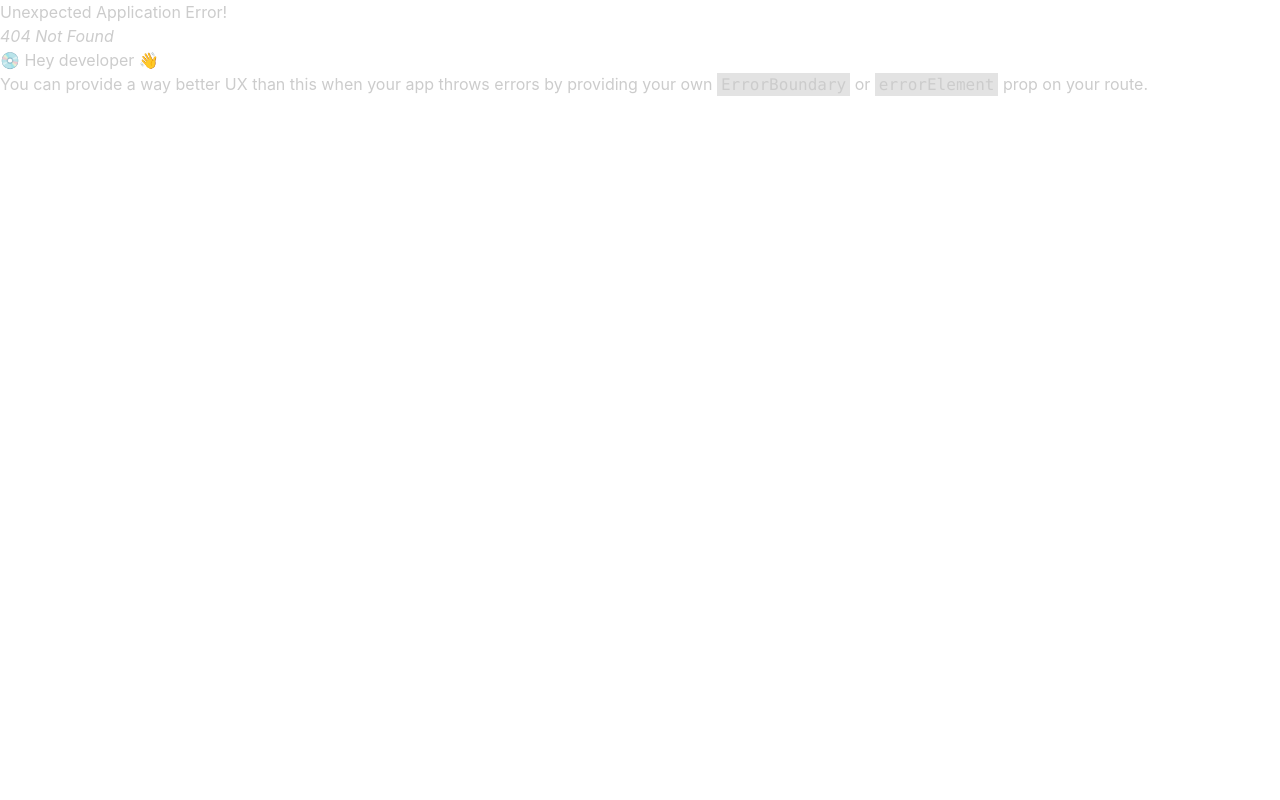
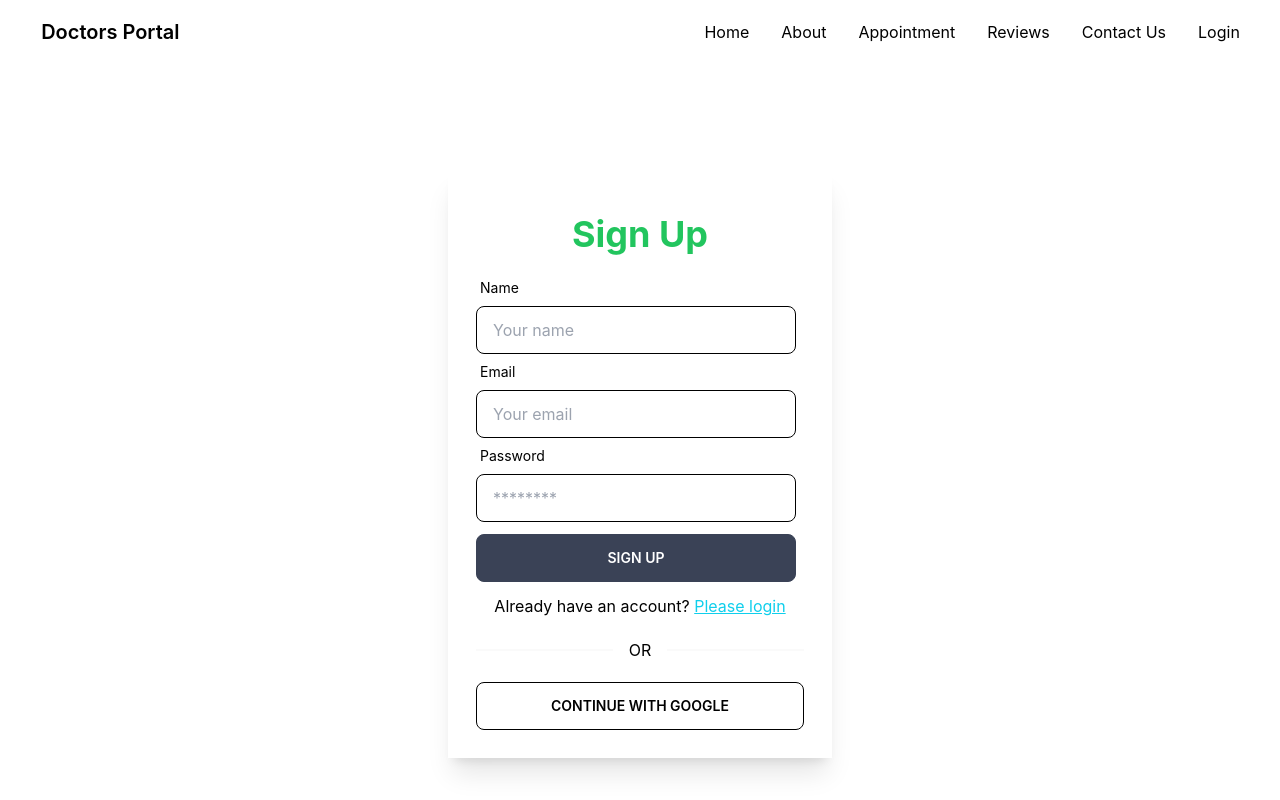
Before and after one commit to Sayem92/doctors-portal, a React (Create React App) app: page /signup in a window 1280 px wide. Before the commit this address had no page. Shown: the top 800 px of the page. Built offline with nearby package versions, Linux system fonts and the light colour scheme.

Commit message:
add signUp form

```diff
--- a/src/Form/Login.js
+++ b/src/Form/Login.js
@@ -13,14 +13,14 @@ const Login = () => {
 
     return (
         <div className='h-[800px] flex justify-center items-center text-black'>
-            <div className='w-96 p-7 shadow-xl'>
-                <h2 className='text-4xl text-center text-green-500'>Login</h2>
+            <div className='w-96 p-7 shadow-xl mx-2'>
+                <h2 className='text-4xl py-4 text-center text-green-500 font-bold'>Login</h2>
                 <form onSubmit={handleSubmit(handleLogin)}>
 
                     <div className="form-control w-full max-w-x">
                         <label className="label"> <span className="label-text text-black">Email</span>
                         </label>
-                        <input type="text"
+                        <input type="email"
                             {...register("email", {
                                 required: "Email Address is required"
                             })}
--- /dev/null
+++ b/src/Form/SignUp.js
@@ -0,0 +1,66 @@
+import React from 'react';
+import { useForm } from 'react-hook-form';
+import { Link } from 'react-router-dom';
+
+const SignUp = () => {
+
+    const { register, handleSubmit, formState: { errors } } = useForm();
+
+    const handleSignUp = data => {
+        console.log(data);
+    }
+    console.log(errors);
+
+
+    return (
+        <div className='h-[800px] flex justify-center items-center text-black'>
+            <div className='w-96 p-7 shadow-xl mx-2'>
+                <h2 className='text-4xl py-4 font-bold text-center text-green-500'>Sign Up</h2>
+                <form onSubmit={handleSubmit(handleSignUp)}>
+
+                    <div className="form-control w-full max-w-x">
+                        <label className="label"> <span className="label-text text-black">Name</span>
+                        </label>
+                        <input type="text" {...register('name', {
+                            required: "Please enter your name"
+                        })} className="input input-bordered border-black w-full max-w-xs" placeholder="Your name" />
+
+                        {errors.name && <p className='text-red-600'>{errors.name.message}</p>}
+                    </div>
+
+                    <div className="form-control w-full max-w-x">
+                        <label className="label"> <span className="label-text text-black">Email</span>
+                        </label>
+                        <input type="email" {...register('email', {
+                            required: 'Email is required'
+                        })} className="input input-bordered border-black w-full max-w-xs" placeholder="Your email" />
+
+                        {errors.email && <p className='text-red-600'>{errors.email.message}</p>}
+                    </div>
+
+                    <div className="form-control w-full max-w-xs">
+                        <label className="label"> <span className="label-text text-black">Password</span>
+                        </label>
+                        <input type="password" {...register('password',{
+                            required: 'Password is required',
+                            minLength: {value: 6, message: "Password is must be 6 characters or longer"},
+                            pattern: {value : /(?=.*[A-Z])(?=.*[!@#$&*])(?=.*[0-9])/, message: "Password must be strong"}
+
+                        })} className="input input-bordered border-black w-full max-w-xs" placeholder="********" />
+
+                        {errors.password && <p className='text-red-600'>{errors.password.message}</p>}
+                    </div>
+
+
+                    <input className='mt-3 btn btn-accent text-white w-full max-w-xs' type="submit" value='Sign Up' />
+                </form>
+
+                <p className='my-3 text-center text-black'>Already have an account? <Link to='/login' className='text-primary underline'>Please login</Link></p>
+                <div className='divider text-black py-4 '>OR</div>
+                <button className='btn btn-outline w-full text-black hover:text-white border hover:bg-blue-500'>CONTINUE WITH GOOGLE</button>
+            </div>
+        </div>
+    );
+};
+
+export default SignUp;
--- a/src/Routes/Routes/Routes.js
+++ b/src/Routes/Routes/Routes.js
@@ -1,5 +1,6 @@
 import { createBrowserRouter } from "react-router-dom";
 import Login from "../../Form/Login";
+import SignUp from "../../Form/SignUp";
 import Main from "../../layout/Main";
 import Appointment from "../../Pages/Appointment/Appointment/Appointment";
 import Home from "../../Pages/Home/Home/Home";
@@ -18,6 +19,10 @@ export const routes = createBrowserRouter([
                 element: <Login></Login>
             },
             {
+                path: '/signup',
+                element: <SignUp></SignUp>
+            },
+            {
                 path: '/appointment',
                 element: <Appointment></Appointment>
             },
```
